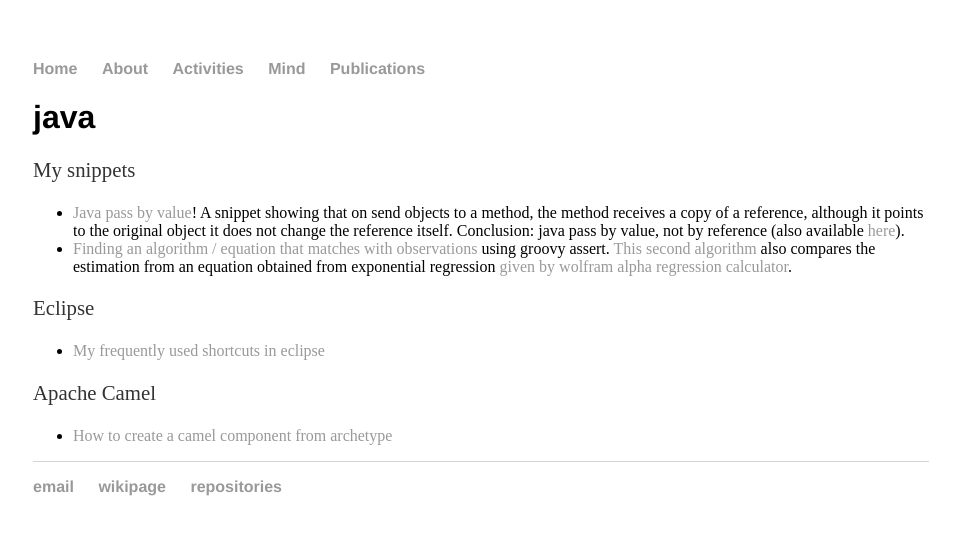
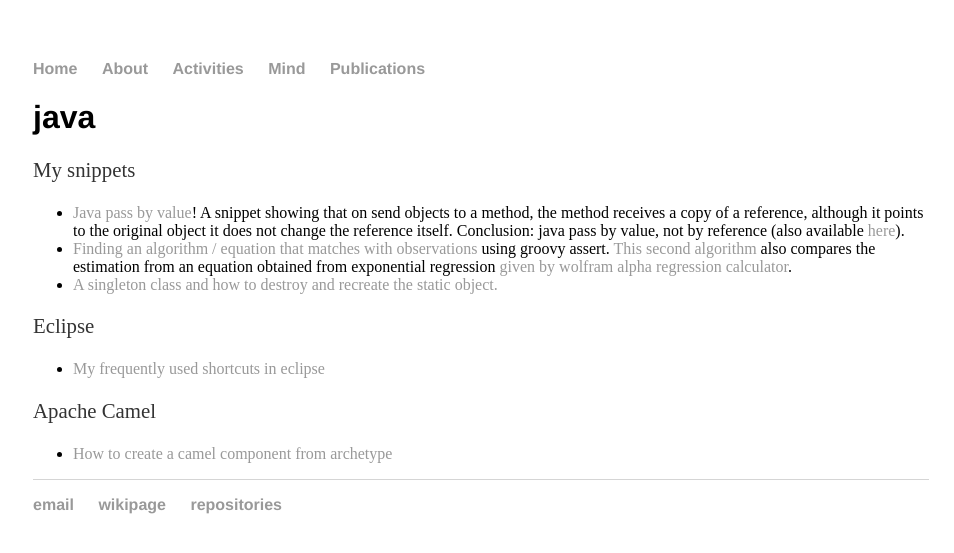
Before and after one commit to cleberjamaral/cleberjamaral.github.io, a Jekyll site: the page built from knowledge/programming/java.md, in a window 1280 px wide. Shown: the top 553 px of the page, without its empty margins (159-1113 px from the left). Built offline with Jekyll 4.4.1, drawn with Linux system fonts in a browser that asks for light colours; our own code applies the rules of GitHub Pages for plain Markdown files.

Commit message:
GitBook: [master] one page modified

```diff
--- a/knowledge/programming/java.md
+++ b/knowledge/programming/java.md
@@ -4,6 +4,7 @@ My snippets
 
 * [Java pass by value](http://groovyconsole.appspot.com/script/5150188356239360)! A snippet showing that on send objects to a method, the method receives a copy of a reference, although it points to the original object it does not change the reference itself. Conclusion: java pass by value, not by reference \(also available [here](https://ideone.com/HTJ2Nc)\).
 * [Finding an algorithm / equation that matches with observations ](http://groovyconsole.appspot.com/script/5203477827420160)using groovy assert. [This second algorithm ](http://groovyconsole.appspot.com/script/5097740564430848)also compares the estimation from an equation obtained from exponential regression [given by wolfram alpha regression calculator](https://www.wolframalpha.com/widgets/view.jsp?id=a96a9e81ac4bbb54f8002bb61b8d3472).
+* [A singleton class and how to destroy and recreate the static object.](https://ideone.com/me1NvQ)
 
 Eclipse
 
```
